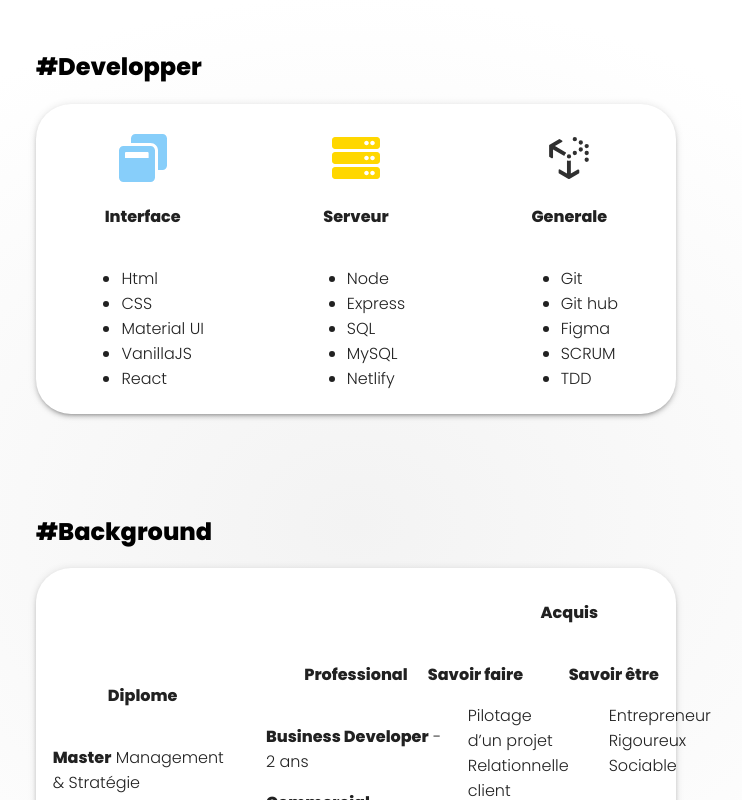
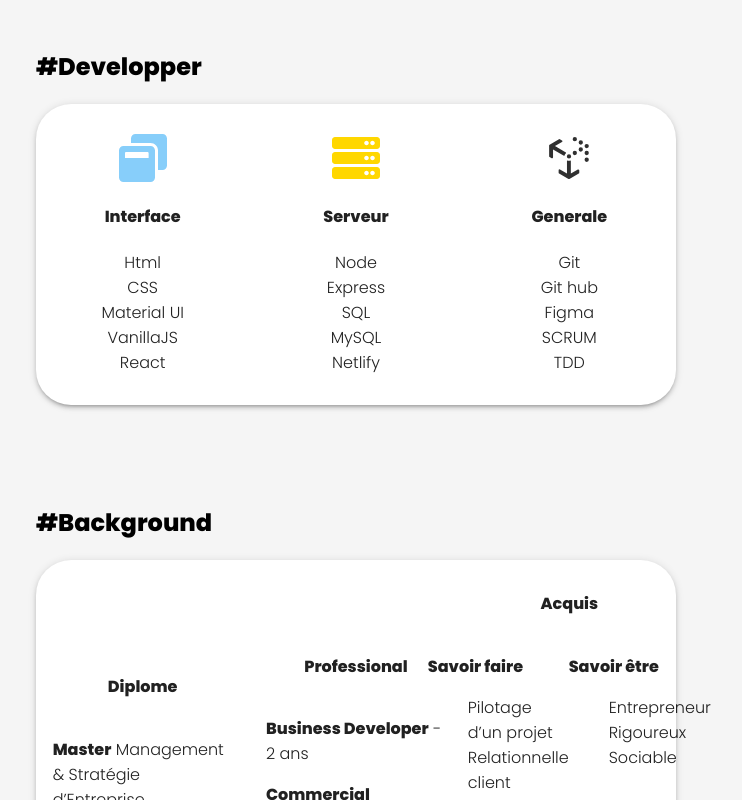
Before and after one commit to hkamalo/portfolio, a React (Create React App) app: page / in a window 1280 px wide. Shown: the part 1180-1980 px from the top of the page, without its empty margins (284-1026 px from the left). Built offline with nearby package versions, Linux system fonts and the light colour scheme.

Commit message:
add some features

```diff
--- a/src/components/ForHomePage/DevSkills.js
+++ b/src/components/ForHomePage/DevSkills.js
@@ -21,9 +21,8 @@ const useStyles = makeStyles({
     display: 'flex',
     flexDirection: 'column',
     alignItems: 'center',
-    mawHeight: '100%',
     width: 180,
-    height: 250,
+    maxHeight: 400,
     paddingTop: 10,
     paddingBottom: 10,
     margin: 20,
@@ -32,6 +31,16 @@ const useStyles = makeStyles({
     widht: 50,
     height: 50,
   },
+  skillsList: {
+    margin: 0,
+    listStyle: 'none',
+    padding: 0,
+    display: 'flex',
+    flexDirection: 'column',
+    justifyContent: 'center',
+    alignItems: 'center',
+    textAlign: 'center'
+  }
 });
 
 export default function DevSkills() {
@@ -52,7 +61,7 @@ export default function DevSkills() {
         <div className={classes.front}>
           <div>{iconFront}</div>
           <h4>Interface</h4>
-          <ul>
+          <ul className={classes.skillsList}>
             <li>Html</li>
             <li>CSS</li>
             <li>Material UI</li>
@@ -63,7 +72,7 @@ export default function DevSkills() {
         <div className={classes.front}>
           <div>{iconServer}</div>
           <h4>Serveur</h4>
-          <ul>
+          <ul className={classes.skillsList}>
             <li>Node</li>
             <li>Express</li>
             <li>SQL</li>
@@ -74,7 +83,7 @@ export default function DevSkills() {
         <div className={classes.front}>
           <div>{iconGenerale}</div>
           <h4>Generale</h4>
-          <ul>
+          <ul className={classes.skillsList}>
             <li>Git</li>
             <li>Git hub</li>
             <li>Figma</li>
--- a/src/screens/HomePage.js
+++ b/src/screens/HomePage.js
@@ -15,7 +15,7 @@ const useStyles = makeStyles({
     height: 'auto',
     width: 'auto',
     background:
-      'radial-gradient(52.52% 39.17% at 50% 66.95%, #F3F3F3 0%, #FFFFFF 100%)',
+      '#f5f5f5',
     display: 'flex',
     flexDirection: 'column',
     alignItems: 'center',
```
